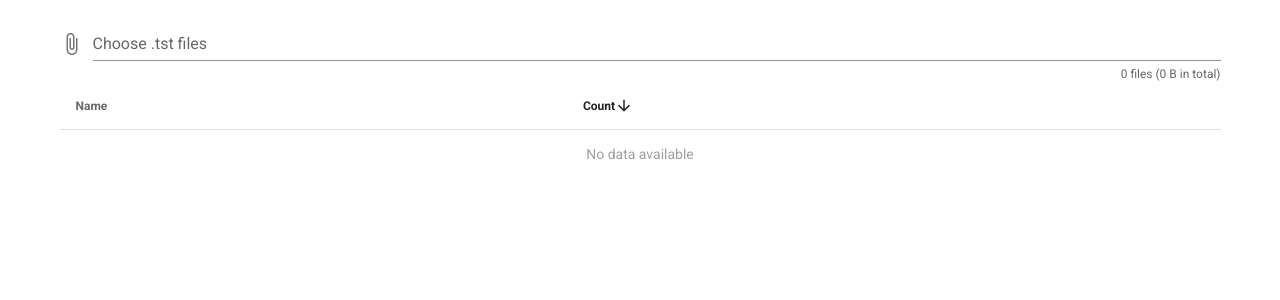
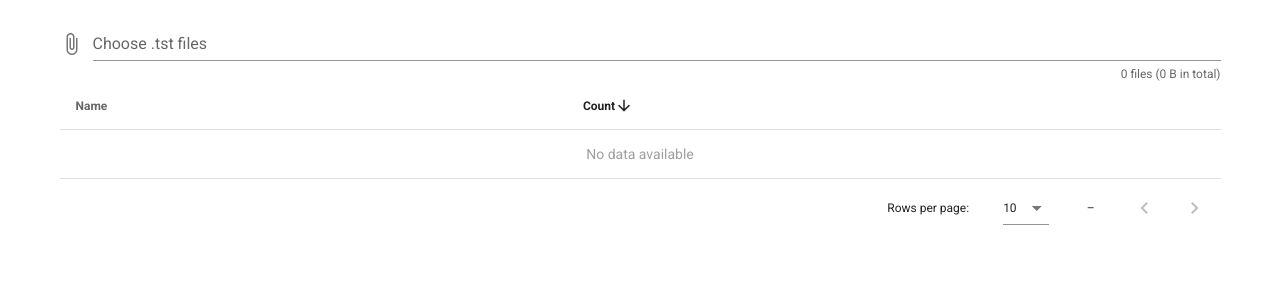
Before and after one commit to TingyuHuang/count, a Vue app: page / in a window 1280 px wide. Shown: the top 300 px of the page. Built offline with nearby package versions, Linux system fonts and the light colour scheme.

Commit message:
Show footer

```diff
--- a/src/components/CountFiles.vue
+++ b/src/components/CountFiles.vue
@@ -17,7 +17,6 @@
       :loading="loading"
       :sort-by="['count']"
       :sort-desc="[true]"
-      hide-default-footer
     >
     </v-data-table>
   </v-container>
```
